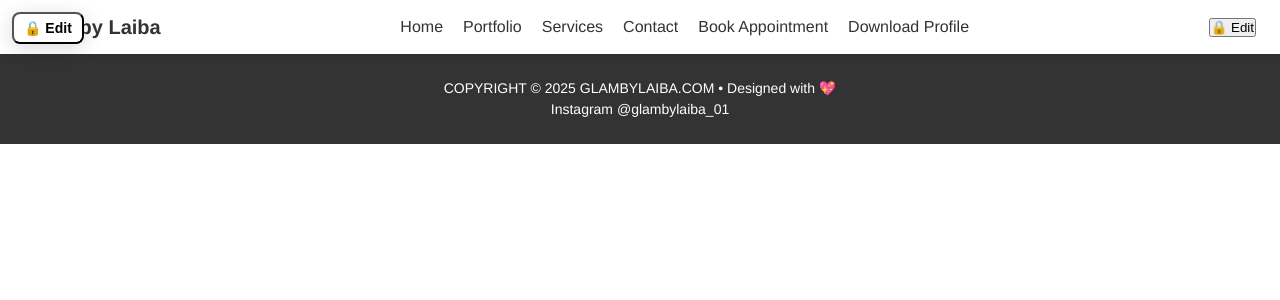
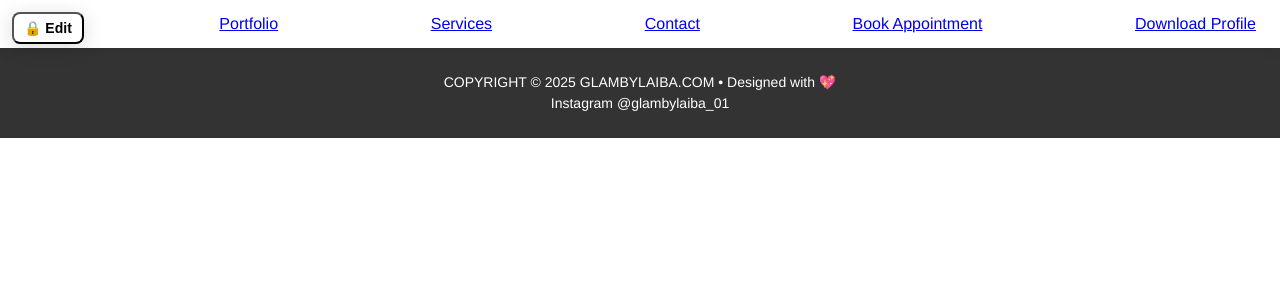
Before and after one commit to faizandgreate-lang/glam_by_laiba, a Python web app: template templates/base.html in a window 1280 px wide. Shown: the top 300 px of the page. Run offline with Jinja, Linux system fonts and the light colour scheme; the template is opened without the code that fills it, so the values that code supplies are empty.

Commit message:
Update base.html

```diff
--- a/templates/base.html
+++ b/templates/base.html
@@ -3,47 +3,46 @@
 <head>
   <meta charset="UTF-8">
   <meta name="viewport" content="width=device-width, initial-scale=1.0">
-  <title>Glam by Laiba</title>
+  <title>{% block title %}Glam by Laiba{% endblock %}</title>
 
-  <!-- Default Theme -->
-  <link id="themeStylesheet" rel="stylesheet" href="/static/themes/theme1.css">
-  <link rel="stylesheet" href="/static/css/style.css">
-  <link rel="stylesheet" href="/static/css/studio.css">
-
-  <!-- JS -->
+  <!-- Default theme -->
+  <link id="themeStylesheet" rel="stylesheet" href="../static/themes/theme1.css">
+  <link rel="stylesheet" href="../static/css/style.css">
+  <link rel="stylesheet" href="../static/css/studio.css">
   <script src="https://cdn.jsdelivr.net/npm/sortablejs@1.15.0/Sortable.min.js"></script>
-  <script src="/static/js/admin.js" defer></script>
-  <script src="/static/js/main.js" defer></script>
-  <script src="/static/js/studio.js" defer></script>
+  <script src="../static/js/studio.js" defer></script>
 </head>
 <body>
 
   <!-- Header / Navigation -->
   <header class="header">
-    <nav class="navbar">
-      <div class="logo editable" data-key="site_logo">Glam by Laiba</div>
-      <ul class="nav-links">
-        <li><a href="/" class="editable" data-key="nav_home">Home</a></li>
-        <li><a href="/portfolio" class="editable" data-key="nav_portfolio">Portfolio</a></li>
-        <li><a href="/services" class="editable" data-key="nav_services">Services</a></li>
-        <li><a href="/contact" class="editable" data-key="nav_contact">Contact</a></li>
-        <li><a href="https://wa.me/XXXXXXXXXXX" target="_blank" class="editable" data-key="nav_appointment">Book Appointment</a></li>
-        <li><a href="/static/uploads/profile.pdf" download class="editable" data-key="nav_download_profile">Download Profile</a></li>
-      </ul>
-      <button class="studio-toggle" onclick="unlockStudio()">🔒 Edit</button>
+    <nav class="nav">
+      <a href="index.html" class="editable" data-key="nav_home">Home</a>
+      <a href="page.html" class="editable" data-key="nav_portfolio">Portfolio</a>
+      <a href="#services" class="editable" data-key="nav_services">Services</a>
+      <a href="#contact" class="editable" data-key="nav_contact">Contact</a>
+      <a href="#" class="editable" data-key="nav_appointment" onclick="window.open('https://wa.me/9532472334', '_blank')">Book Appointment</a>
+      <a href="#" class="editable" data-key="nav_profile" id="downloadProfileBtn">Download Profile</a>
     </nav>
   </header>
 
-  <!-- Main Content -->
+  <!-- Page Content -->
   <main>
     {% block content %}{% endblock %}
   </main>
 
   <!-- Footer -->
-  <footer class="footer">
+  <footer>
     <p class="editable" data-key="footer_text">COPYRIGHT © 2025 GLAMBYLAIBA.COM • Designed with 💖</p>
     <p class="editable" data-key="footer_social">Instagram @glambylaiba_01</p>
   </footer>
 
+  <script>
+    // PDF download functionality
+    document.getElementById('downloadProfileBtn').addEventListener('click', () => {
+      window.open('/uploads/profile.pdf', '_blank');
+    });
+  </script>
+
 </body>
 </html>
```
